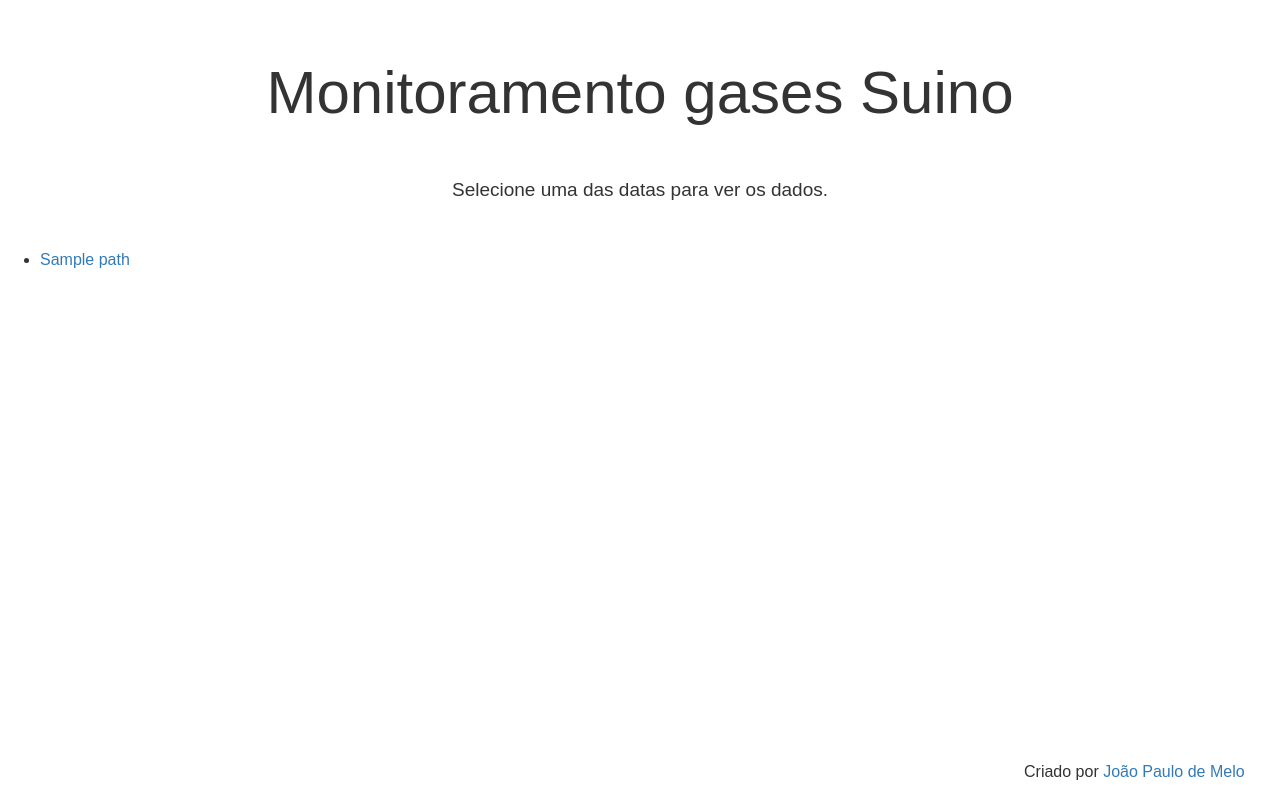
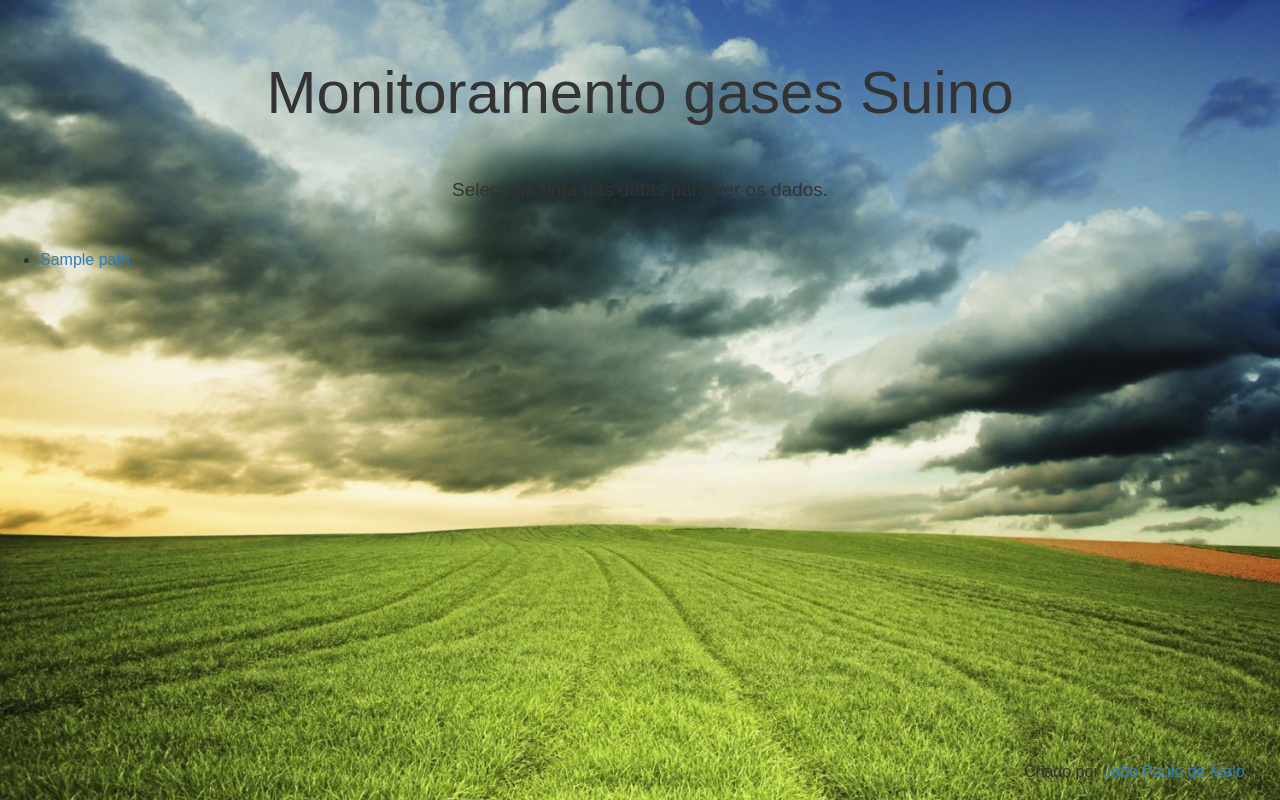
Before and after one commit to jpdik/Monitoramento_Suino, a Flask app: template templates/index.html in a window 1280 px wide. Run offline with Flask 2, Linux system fonts and the light colour scheme; the template is opened without the code that fills it: most values are stand-ins (such as "Sample title", 1, 10 or a date in 2020); some libraries are stand-ins or nearby versions.

Commit message:
atualizacao_css

```diff
--- a/templates/home.css
+++ b/templates/home.css
@@ -1,6 +1,7 @@
 body {
 	font-size: 16px;
 	font-family: Arial, Helvetica, Tahoma, Verdana;
+	background-image: url('https://rawgit.com/jpdik/Monitoramento_Suino/master/img/background.jpg')
 }
 
 h1 {
--- a/templates/index.html
+++ b/templates/index.html
@@ -1,7 +1,7 @@
 <html>
 	<head>
 		<link rel="stylesheet" href="https://maxcdn.bootstrapcdn.com/bootstrap/3.3.7/css/bootstrap.min.css" integrity="sha384-BVYiiSIFeK1dGmJRAkycuHAHRg32OmUcww7on3RYdg4Va+PmSTsz/K68vbdEjh4u" crossorigin="anonymous">
-		<link rel="stylesheet" type="text/css" href="https://rawgit.com/jpdik/DirShared/master/templates/home.css" />
+		<link rel="stylesheet" type="text/css" href="https://rawgit.com/jpdik/Monitoramento_Suino/master/templates/home.css" />
 		<meta http-equiv="Content-Type" content="text/html;charset=UTF-8" />
 		<title>Monitoramento gases Suino</title>
 	</head>
```
